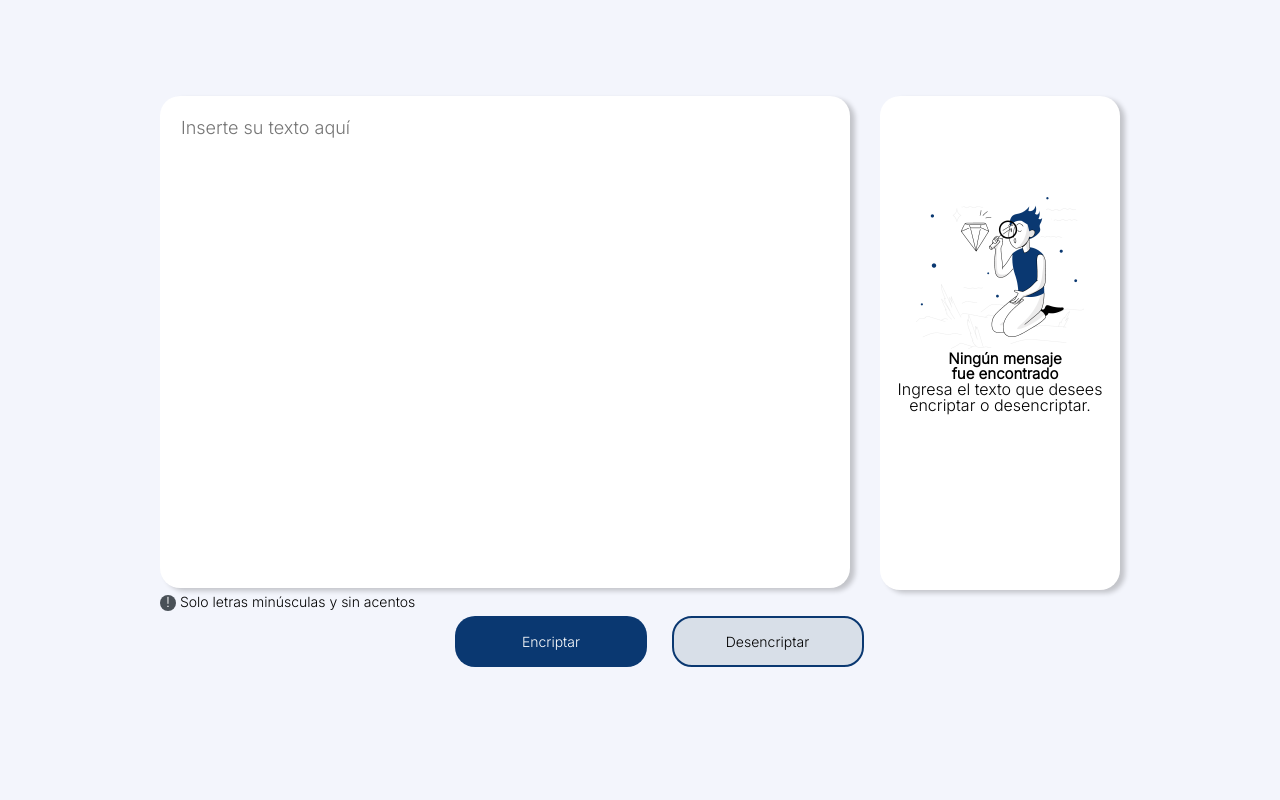
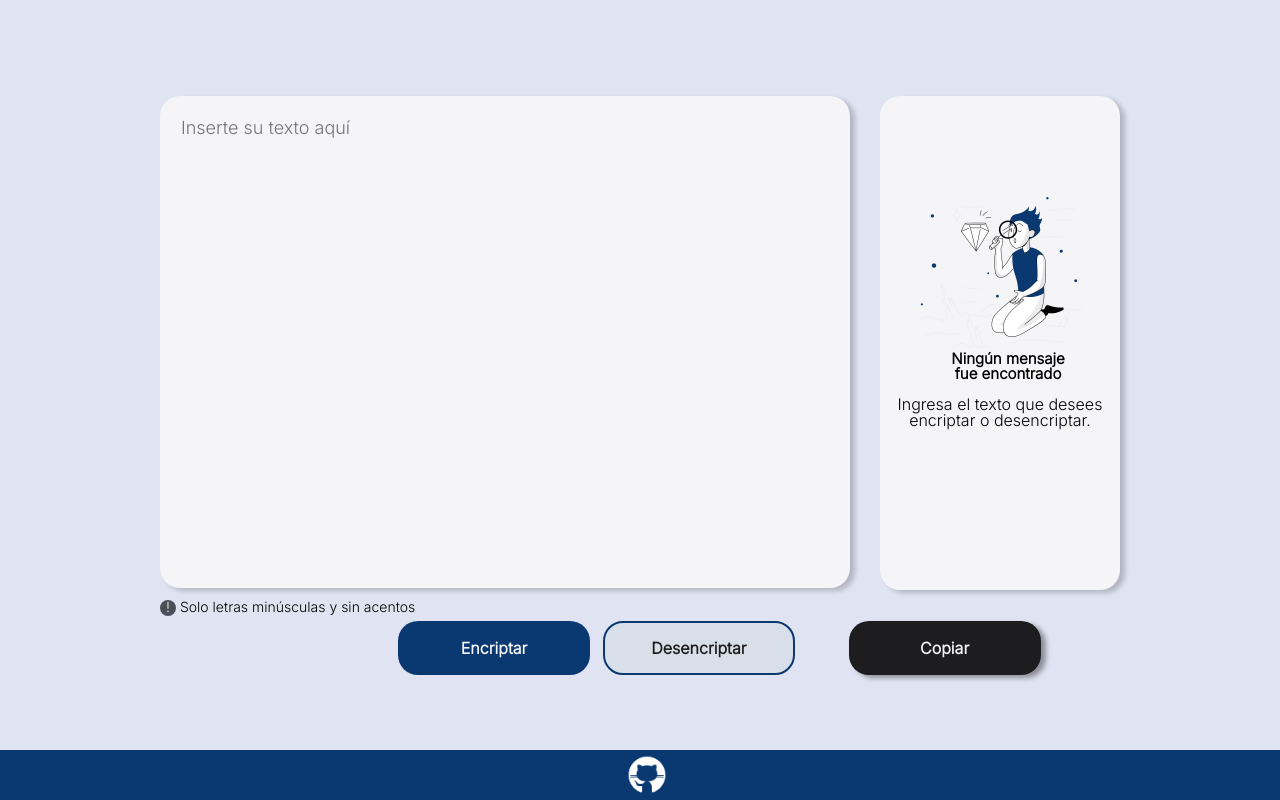
Before and after one commit to Nicolas359/Encriptador-web, a plain HTML site: page index.html in a window 1280 px wide. Drawn offline with Linux system fonts and the light colour scheme.

Commit message:
Added github profile anchor and copy button

```diff
--- a/style.css
+++ b/css/style.css
@@ -1,7 +1,7 @@
 
 
 html{
-    background-color: #F3F5FC;
+    background-color: #dfe3f2;
 }
 
 body *{
@@ -19,14 +19,14 @@ main{
     display:inline-block;
 }
 
-.text-container{
+.input-container{
     display: inline-block;
     width: 90%;
     height: 450px;
     border-color: transparent;
     border-radius: 20px;
     padding: 20px;
-    background-color: white;
+    background-color: #f5f5f7;
     outline:none;
     resize: none;
     font-size: 18px;
@@ -44,8 +44,12 @@ main{
     width: 50%;
     font-weight: bold;
     text-align: center;
-    margin-left: 65px;
+    margin-left: 68px;
     font-size: 15px;
+}
+
+.container-text p:last-child{
+    padding: 15px;
 }
 
 .img-munheco{
@@ -61,12 +65,13 @@ main{
     position: relative;
     text-align: center;
     align-items: center;
-    background: white;
+    background: #f5f5f7;
     border-radius: 20px;
     box-shadow: 5px 3px 5px rgba(0, 0, 0, 0.199);
 }
 
 .advertencia{
+    margin-top: 5px;
     font-size: 14px;
     padding: 5px 0;
 }
@@ -76,7 +81,7 @@ main{
     content: "!";
     border-radius: 50%;
     background-color: #495057;
-    color: white;
+    color: #f5f5f7;
     width: 16px;
     height: 16px;
     text-align: center;
@@ -85,8 +90,9 @@ main{
 input {
     width: 20%;
     padding: 15px;
-    font-size: 14px;
-    color:white;
+    font-size: 16px;
+    font-weight: 1000;
+    color:#f5f5f7;
     border-color: transparent;
     border-style: double;
     border-radius: 20px;
@@ -94,14 +100,48 @@ input {
 
 }
 
+input:active{
+    font-weight: bold;
+    opacity: 0.5;
+}
+
+.botones{
+    display: flex;
+    flex-direction: row;
+}
+
 .boton-encriptar {
     background:#0A3871;
-    margin-left: 295px;
+    margin-left: 18.6vw;
 }
 
 .boton-desencriptar {
-    color:black;
+    color:#1d1d1f;
     background: #D8DFE8;
     border-color: #0A3871;
-    margin-left: 20px;
+    margin-left: 1vw;
 }
+
+.boton-copiar {
+    color:#f5f5f7;
+    background-color: #1d1d1f;
+    border-color: transparent;
+    margin-left: 4.2vw;
+    box-shadow: 5px 3px 5px rgba(0, 0, 0, 0.37);
+}
+
+footer{
+    position:absolute;
+    bottom: 0;
+    background-color: #0A3871;
+    width: 100%;
+    height: 50px;
+}
+
+footer img{
+    position: relative;
+    height: 40px;
+    width: 40px;
+    left: 49%;
+    top: 5px;
+}
--- a/index.html
+++ b/index.html
@@ -5,8 +5,10 @@
     <head>
         <meta charset="UTF-8">
         <title>Encriptador de Texto</title>
-        <link rel="stylesheet" href="style.css">
-        <link rel="stylesheet" href="reset.css">
+        <link rel="stylesheet" href="css/style.css">
+        <link rel="stylesheet" href="css/reset.css">
+        <link rel="Website Icon" type="png" href="images/lock.png">
+
 
         <link rel="preconnect" href="https://fonts.googleapis.com">
         <link rel="preconnect" href="https://fonts.gstatic.com" crossorigin>
@@ -15,13 +17,14 @@
 
     <body>
         <main>
+            <section>
                 <div class="container-padre">
                     <div class="text-box">
-                    <textarea placeholder="Inserte su texto aquí" class="text-container"></textarea>
+                        <textarea placeholder="Inserte su texto aquí" class="input-container"></textarea>
                     </div>
                     <div class="result-box">
                         <div class="container-image">
-                        <img src="imagenes/Muñeco.png" alt="Imagen du muñeco" class="img-munheco">
+                            <img src="images/Muñeco.png" alt="Imagen du muñeco" class="img-munheco">
                         </div>
                         <div class="container-text">
                             <p>Ningún mensaje fue encontrado</p>
@@ -29,16 +32,19 @@
                         </div>
                     </div>
                 </div>
-
-            <div>
+            </section>
             <p class="advertencia"> Solo letras minúsculas y sin acentos</p>
+            <section class="botones">
                 <input type="submit" value="Encriptar" class="boton-encriptar">
                 <input type="submit" value="Desencriptar" class="boton-desencriptar">
-            </div>
+                <input type="submit" value="Copiar" class="boton-copiar">
+            </section>
         </main>
 
         <footer>
-
+            <div>
+                <a href="https://github.com/Nicolas359"><img src="images/github-icon.png" alt="Ícono de github"></a>
+            </div>
         </footer>
     </body>
 </html>
```
Also changed, not shown: css/reset.css (renamed from reset.css), images/Muñeco.png (renamed from imagenes/Muñeco.png), images/github-icon.png (added), images/lock.png (added). Lines whose indentation alone changed are shown as unchanged.
